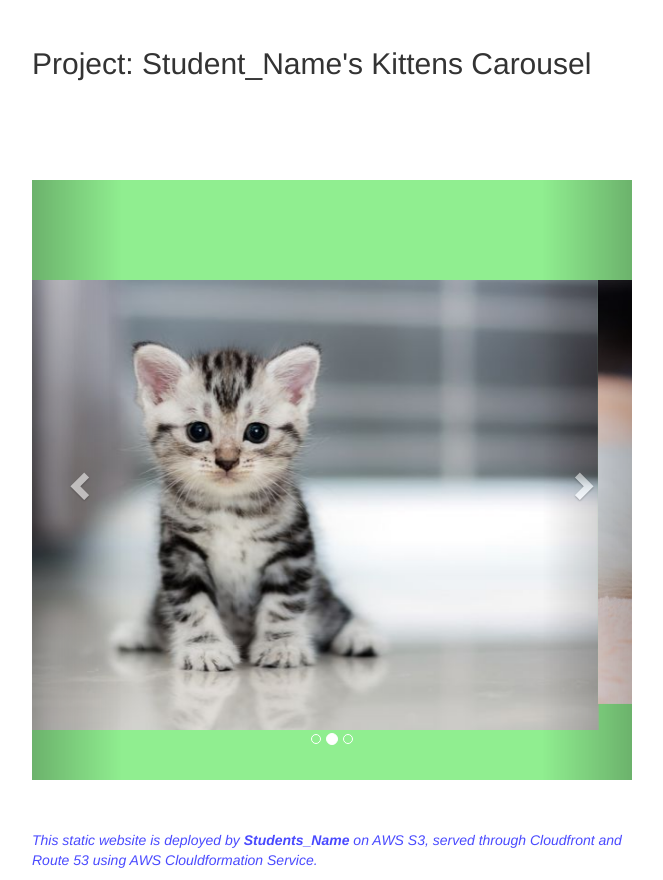
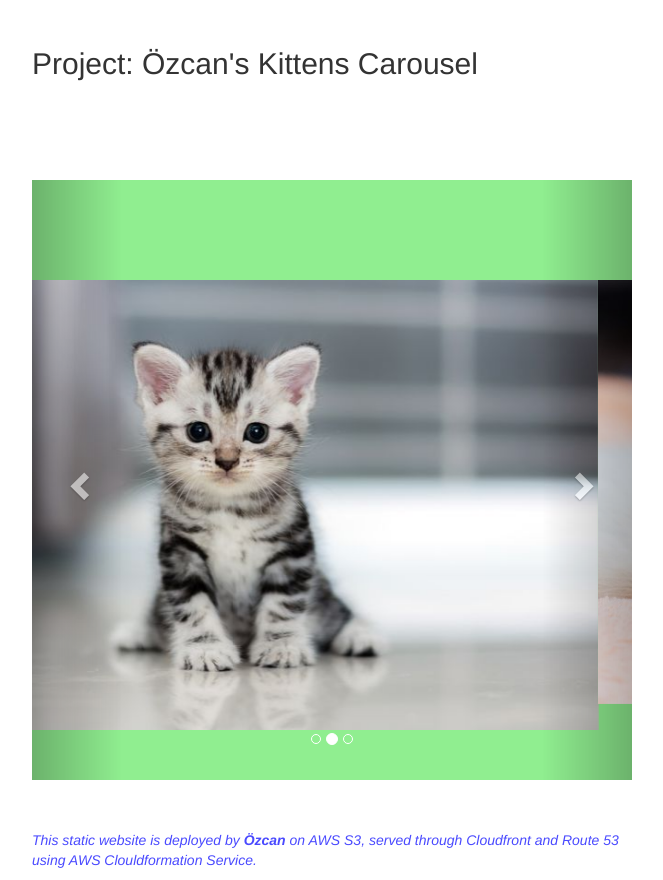
Before and after one commit to ozcanyolcu/my-projects, a plain HTML site: page Project-006-kittens-carousel-static-web-s3-cf/static-web/index.html in a window 1280 px wide. Shown: the part 403-1283 px from the top of the page, without its empty margins (308-971 px from the left). Drawn offline with nearby package versions, Linux system fonts and the light colour scheme.

Commit message:
Project-006 modified.

```diff
--- a/Project-006-kittens-carousel-static-web-s3-cf/static-web/index.html
+++ b/Project-006-kittens-carousel-static-web-s3-cf/static-web/index.html
@@ -44,7 +44,7 @@
 
   <div><img src="https://clarusway.com/wp-content/uploads/2020/06/clarusway_logo.png" /></div>
 
-  <h2> Project: Student_Name's Kittens Carousel</h2>
+  <h2> Project: Özcan's Kittens Carousel</h2>
 
   <div id="myCarousel" class="carousel slide" data-ride="carousel">
     <!-- Indicators -->
@@ -79,7 +79,7 @@
   </div>
 
 
-  <p class="footnote"><i>This static website is deployed by <b> Students_Name </b> on AWS S3, served through Cloudfront and Route 53 using AWS Clouldformation Service.</i></p>
+  <p class="footnote"><i>This static website is deployed by <b> Özcan </b> on AWS S3, served through Cloudfront and Route 53 using AWS Clouldformation Service.</i></p>
 </body>
 
 </html>
```
Also changed, not shown: 1 other file.
